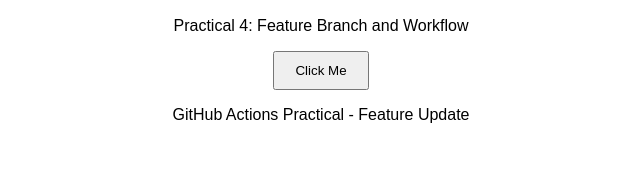
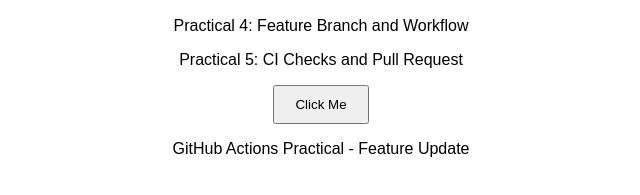
Before and after one commit to abhinavsiddartha/mid-practical, a website: page index.html in a window 1280 px wide. Shown: the part 189-384 px from the top of the page, without its empty margins (319-959 px from the left). Drawn offline with Linux system fonts and the light colour scheme.

Commit message:
Add Practical 5 CI test

```diff
--- a/index.html
+++ b/index.html
@@ -9,6 +9,7 @@
     <h1>GitHub Actions CI/CD</h1>
     <h2>DevOps Practical - Git and GitHub</h2>
     <p>Practical 4: Feature Branch and Workflow </p>
+    <p>Practical 5: CI Checks and Pull Request</p>
     <button onclick="showMessage()">Click Me</button>
     <p>GitHub Actions Practical - Feature Update</p>
     <p id="message"></p>
```
